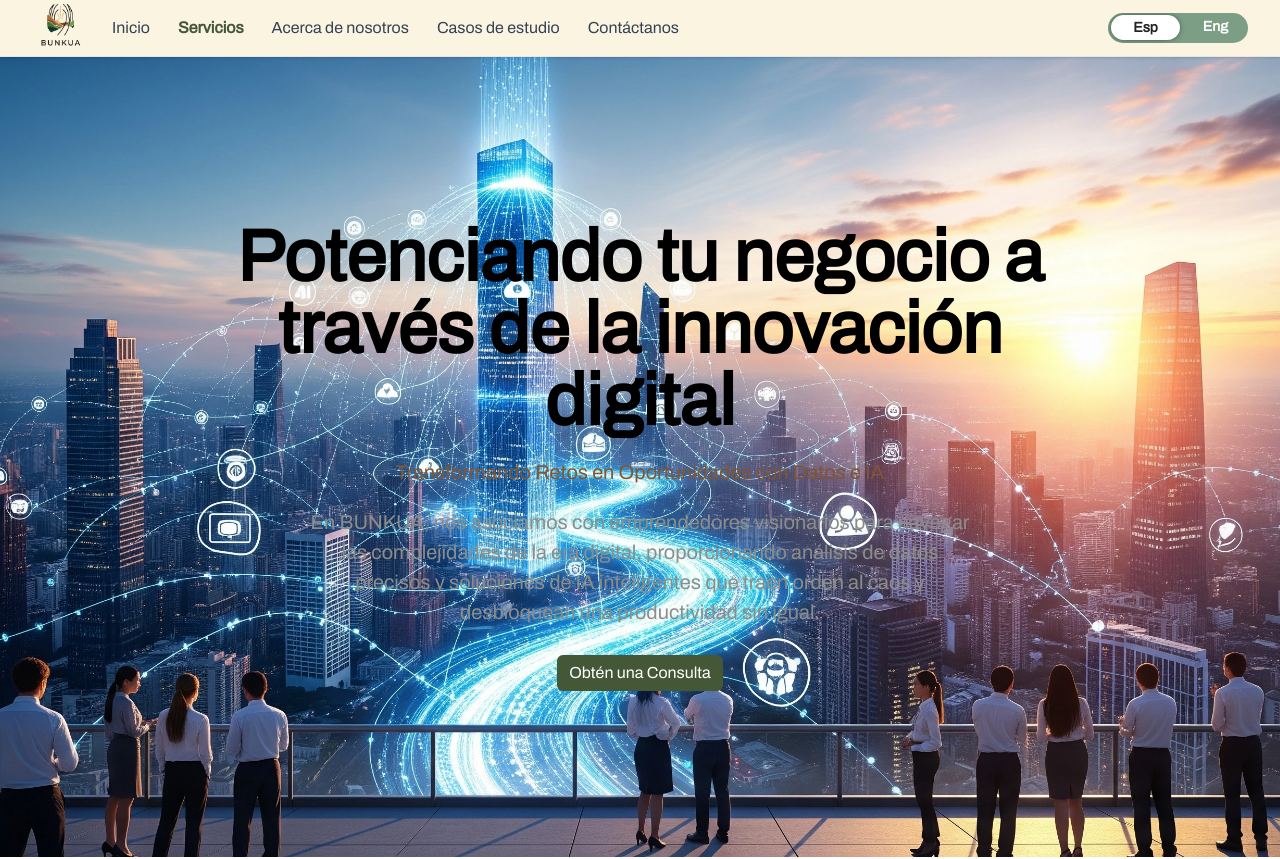
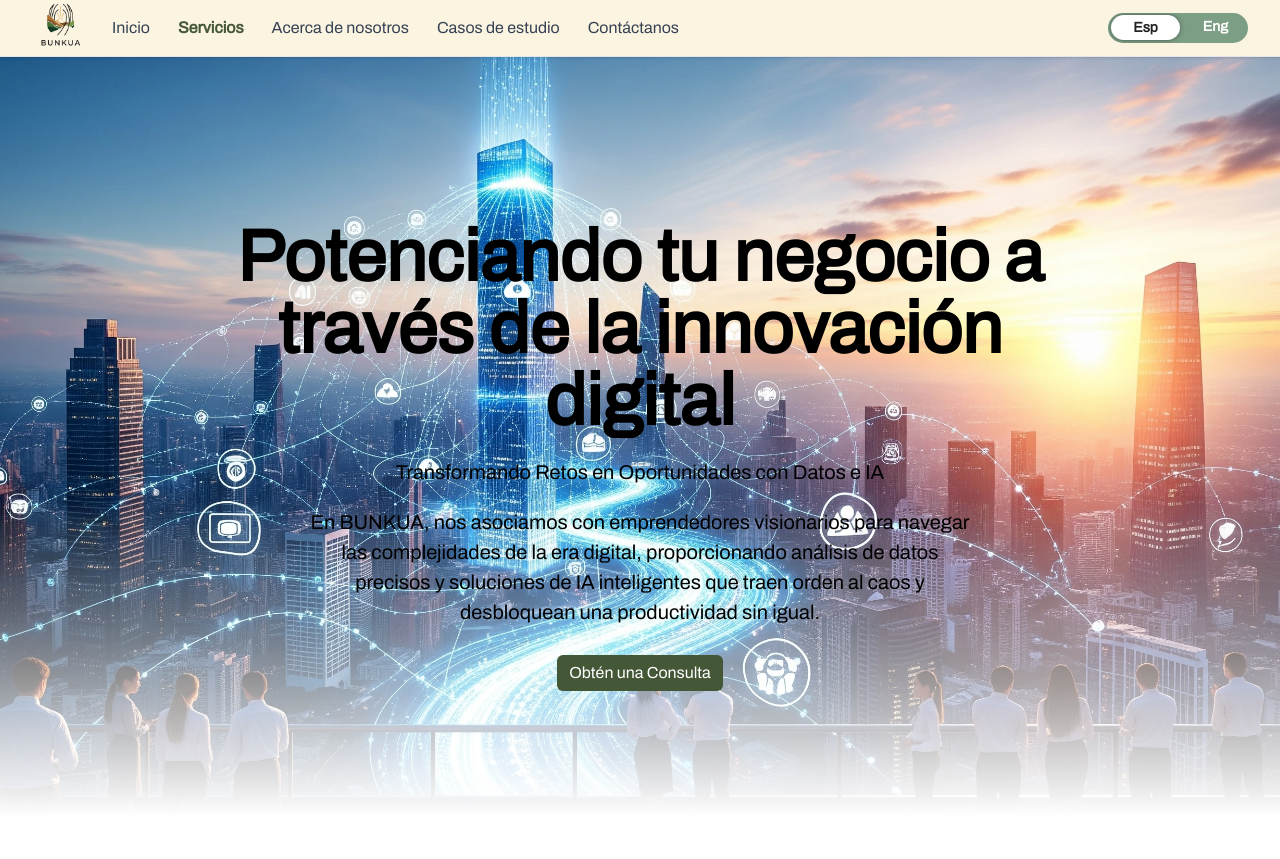
Before and after one commit to ramirezluisa503/bunkua, a React (Vite) app: page /services in a window 1280 px wide. Shown: the top 859 px of the page. Built offline with nearby package versions, Linux system fonts and the light colour scheme.

Commit message:
Ajustes sombreado imagenes portadas

```diff
--- a/src/Pages/CaseStudies.tsx
+++ b/src/Pages/CaseStudies.tsx
@@ -25,11 +25,18 @@ export const CaseStudies = () => {
           className="relative  bg-cover bg-center  min-h-screen flex items-center justify-center px-4"
           style={{ backgroundImage: `url(${portadaCasos})` }}
         >
+          <div
+            className="absolute inset-0 z-0"
+            style={{
+              backgroundImage:
+                'linear-gradient(to top, rgba(255,255,255,1) 5%, rgba(255,255,255,0) 45%)',
+            }}
+          ></div>
           <div className="flex flex-col justify-center items-center text-center mx-11">
             <h1 className="text-black sm:text-7xl text-5xl max-w-5xl box-content mb-6 font-bold leading-none ">
               {t('cs_portadaTitulo')}
             </h1>
-            <p className="text-grey text-xl max-w-3xl box-content leading-normal ">
+            <p className="text-black text-xl max-w-3xl box-content leading-normal ">
               {t('cs_portadaDescripcion')}
             </p>
             <Link to={'/contactUs'}>
--- a/src/Pages/Services.tsx
+++ b/src/Pages/Services.tsx
@@ -20,14 +20,21 @@ export const Services = () => {
           className="relative  bg-cover bg-center  min-h-screen flex items-center justify-center px-4"
           style={{ backgroundImage: `url(${PortadaServicios})` }}
         >
+          <div
+            className="absolute inset-0 z-0"
+            style={{
+              backgroundImage:
+                'linear-gradient(to top, rgba(255,255,255,1) 5%, rgba(255,255,255,0) 45%)',
+            }}
+          ></div>
           <div className="flex flex-col justify-center items-center mx-11 relative z-10">
             <h1 className="text-black sm:text-7xl text-5xl max-w-4xl mx-auto  font-bold leading-none text-center">
               {t('sv_portadaTitulo')}
             </h1>
-            <p className="text-brown text-xl box-content leading-normal text-center m-5">
+            <p className="text-black text-xl box-content leading-normal text-center m-5">
               {t('sv_portadaSubtitulo')}
             </p>
-            <p className="text-grey text-xl max-w-2xl box-content leading-normal text-center">
+            <p className="text-black text-xl max-w-2xl box-content leading-normal text-center">
               {t('sv_portadaDescripcion')}
             </p>
             <button className="hover:bg-black  bg-green text-white mt-7 mb-0.5 w-fit h-9 px-3 rounded-[6px]">
```
